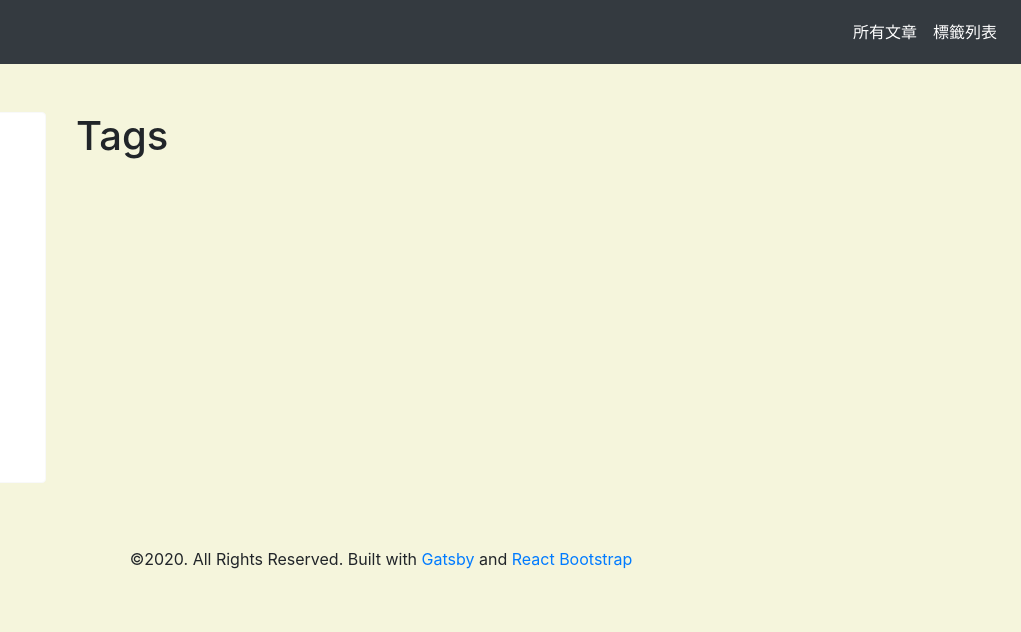
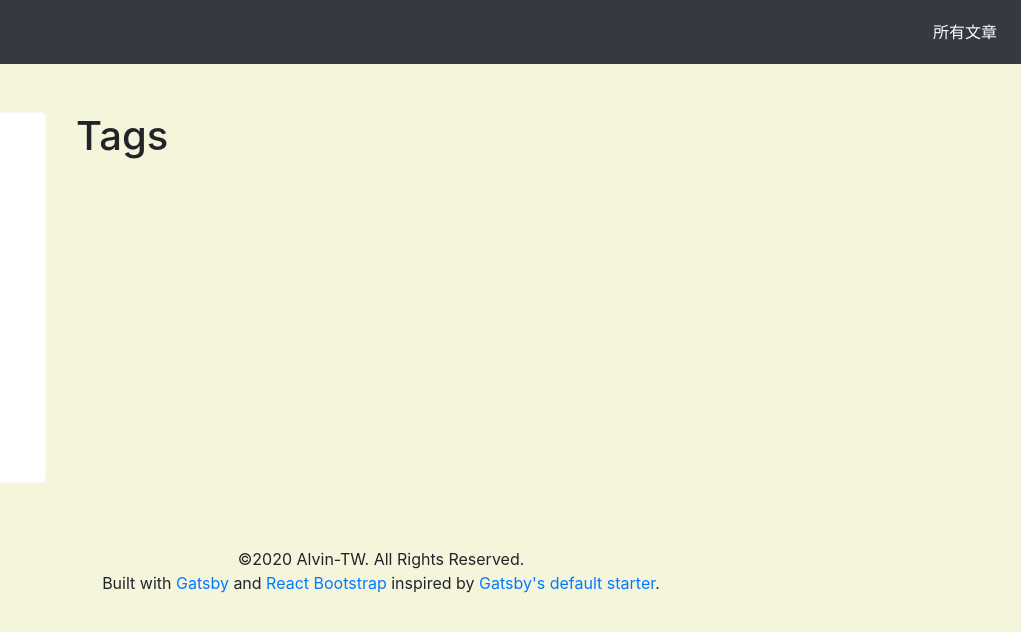
Before and after one commit to alvin-tw/Alvin-TW.github.io, a Gatsby site: page /tags in a window 1280 px wide. Shown: the full height of the page, 259-1280 px from the left. Built offline with nearby package versions, Linux system fonts and the light colour scheme; Gatsby itself is replaced by a stand-in of ours.

Commit message:
[refactor] Modify text for components

```diff
--- a/src/components/footer/index.jsx
+++ b/src/components/footer/index.jsx
@@ -2,7 +2,11 @@ import React from 'react'
 
 const Footer = () => (
   <footer className="pb-2 text-center">
-    {`©${new Date().getFullYear()}. All Rights Reserved. Built with `}
+    <div>
+      {`©${new Date().getFullYear()} Alvin-TW. All Rights Reserved.`}
+    </div>
+    <div>
+      {'Built with '}
       <a
         href="https://www.gatsbyjs.org"
         target="_blank"
@@ -18,6 +22,16 @@ const Footer = () => (
       >
         React Bootstrap
       </a>
+      {' inspired by '}
+      <a
+        href="https://github.com/gatsbyjs/gatsby-starter-default"
+        target="_blank"
+        rel="noopener noreferrer"
+      >
+        {'Gatsby\'s default starter'}
+      </a>
+      .
+    </div>
   </footer>
 )
 
--- a/src/components/header/index.jsx
+++ b/src/components/header/index.jsx
@@ -18,7 +18,6 @@ const Header = () => (
     <Navbar.Collapse>
       <Nav className="ml-auto">
         <Link to="/archive" className="m-2 text-white">所有文章</Link>
-        <Link to="/tags" className="m-2 text-white">標籤列表</Link>
       </Nav>
     </Navbar.Collapse>
   </Navbar>
--- a/src/components/left-sidebar/index.jsx
+++ b/src/components/left-sidebar/index.jsx
@@ -13,10 +13,10 @@ const LeftSidebar = () => (
         <p>前端工程師</p>
         <p>這裡用來紀錄開發心得與筆記，歡迎交流!</p>
       </Card.Text>
-      <Card.Link href="http://githubUrl.com" target="_blank">
+      <Card.Link href="https://github.com/Alvin-TW" target="_blank">
         <FaGithub size={32} />
       </Card.Link>
-      <Card.Link href="http://linkInUrl.com" target="_blank">
+      <Card.Link href="https://www.linkedin.com/in/Alvin-TW/" target="_blank">
         <FaLinkedin size={32} />
       </Card.Link>
     </Card.Body>
--- a/src/components/tags/index.jsx
+++ b/src/components/tags/index.jsx
@@ -4,7 +4,7 @@ import { Badge } from 'react-bootstrap'
 
 const Tags = ({ tags }) => (
   <>
-    {tags.map(tag => <Badge key={tag} variant="dark" className="m-1">{tag}</Badge>)}
+    {tags.map(tag => <Badge key={tag} variant="dark" className="my-1 mr-1">{tag}</Badge>)}
   </>
 )
 
```
Lines whose indentation alone changed are shown as unchanged.
